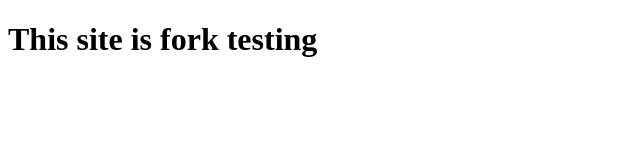
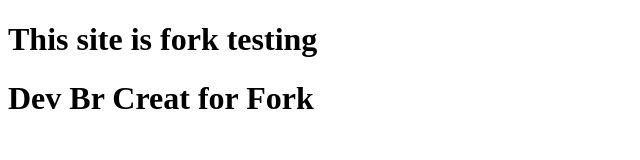
Before and after one commit to suzan-sheikh/forke, a plain HTML site: page index.html in a window 1280 px wide. Shown: the whole page, without its empty margins (0-640 px from the left). Drawn offline with Linux system fonts and the light colour scheme.

Commit message:
dev create this contern

```diff
--- a/index.html
+++ b/index.html
@@ -8,5 +8,6 @@
 </head>
 <body>
   <h1>This site is fork testing</h1>
+  <h1>Dev Br Creat for Fork</h1>
 </body>
 </html>
```
